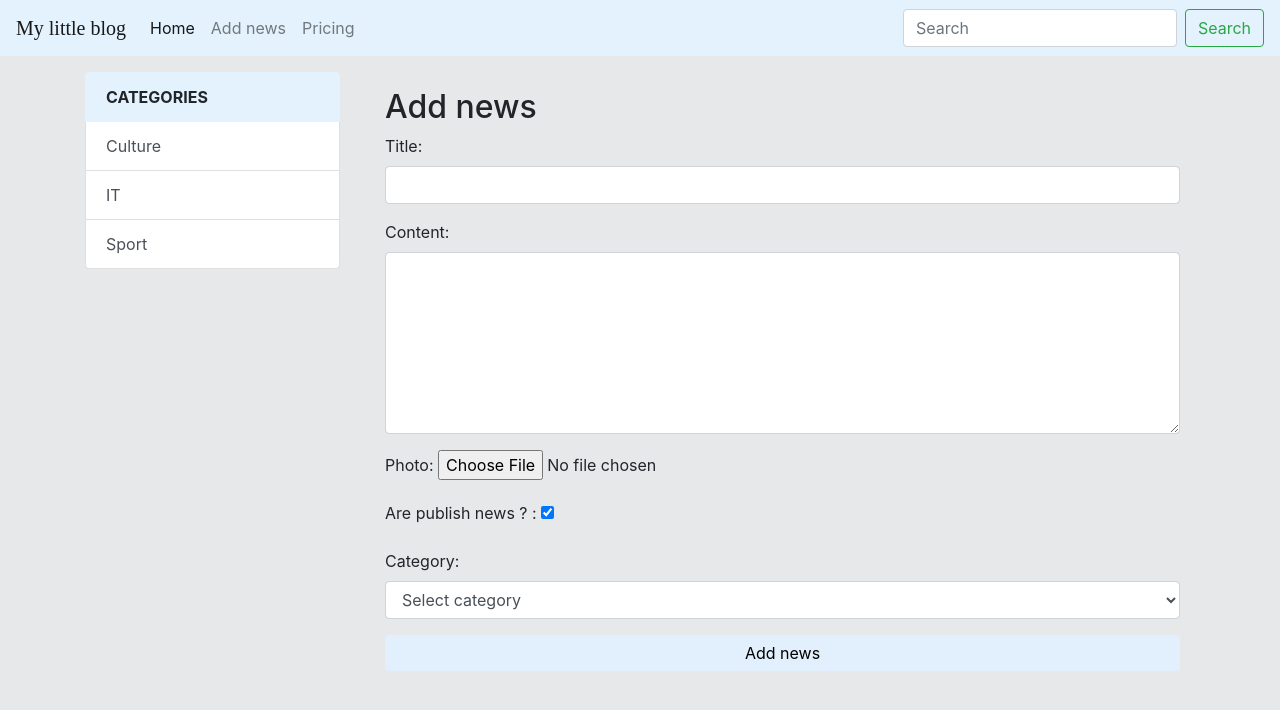
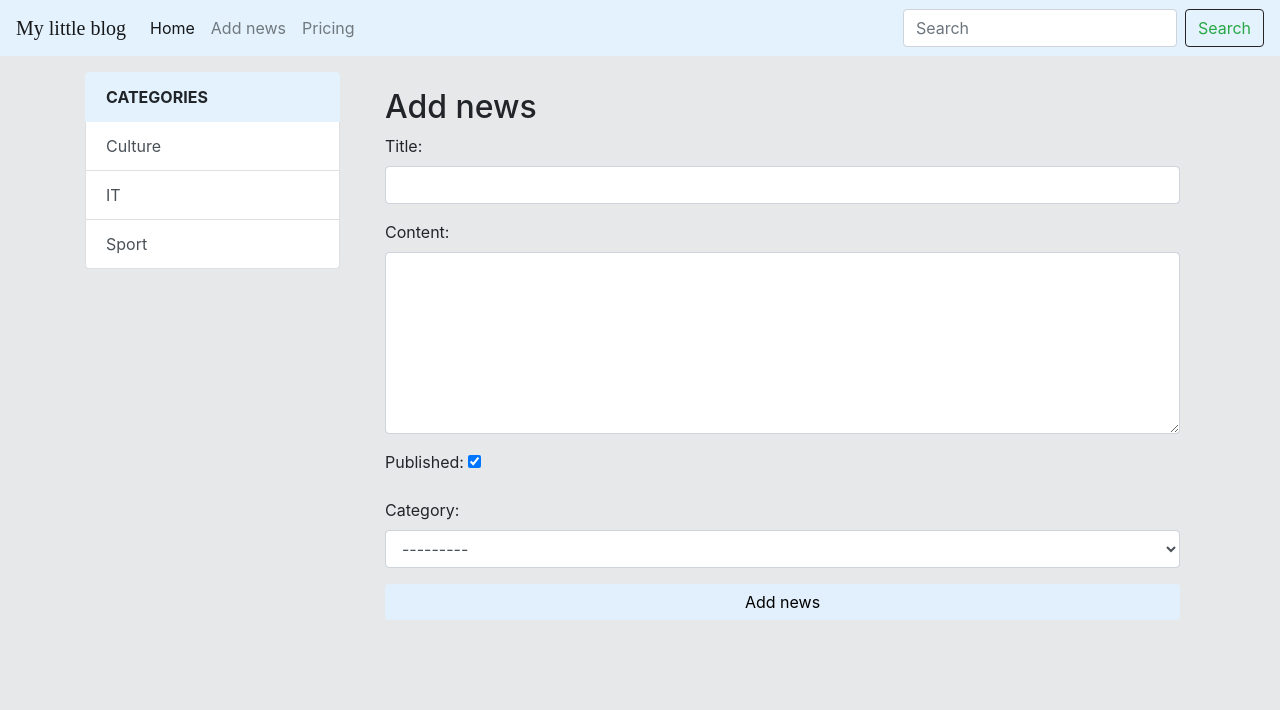
Before and after one commit to semen-ksv/Learning_Django_blog, a Django app: page /news/add_news in a window 1280 px wide. Shown: the top 710 px of the page. Run offline with Django 3.2, Linux system fonts and the light colour scheme; data comes from the database, SQL or seed files in the repository; both versions use the stored data as it was after the commit; some libraries are stand-ins or nearby versions.

Commit message:
remake form with ModelForm

```diff
--- a/news/forms.py
+++ b/news/forms.py
@@ -1,10 +1,23 @@
 from django import forms
 from .models import Category, News
 
-class NewsForm(forms.Form):
-    title = forms.CharField(max_length=200, widget=forms.TextInput(attrs={"class": "form-control"}))
-    content = forms.CharField(widget=forms.Textarea(attrs={"class": "form-control", "rows": 7}))
-    photo = forms.ImageField(required=False)
-    published = forms.BooleanField(label='Are publish news ? ', initial=True, )
-    category = forms.ModelChoiceField(empty_label='Select category', queryset=Category.objects.all(),
-                                      widget=forms.Select(attrs={"class": "form-control"}))
+# class NewsForm(forms.Form):
+#     # форма не связаная с моделями, код дублируеться это минус
+#     title = forms.CharField(max_length=200, widget=forms.TextInput(attrs={"class": "form-control"}))
+#     content = forms.CharField(widget=forms.Textarea(attrs={"class": "form-control", "rows": 7}))
+#     photo = forms.ImageField(required=False)
+#     published = forms.BooleanField(label='Are publish news ? ', initial=True, )
+#     category = forms.ModelChoiceField(empty_label='Select category', queryset=Category.objects.all(),
+#                                       widget=forms.Select(attrs={"class": "form-control"}))
+
+
+class NewsForm(forms.ModelForm):
+    # форма связаная с моделями
+    class Meta:
+        model = News
+        # fields = '__all__'
+        fields = ['title', 'content', 'published', 'category']
+        widgets = {'title': forms.TextInput(attrs={"class": "form-control"}),
+                   'content': forms.Textarea(attrs={"class": "form-control", "rows": 7}),
+                   'category': forms.Select(attrs={"class": "form-control"}),
+                   }
--- a/news/views.py
+++ b/news/views.py
@@ -34,7 +34,8 @@ def add_news(request):
     if request.method == "POST":
         form = NewsForm(request.POST)
         if form.is_valid():
-            article = News.objects.create(**form.cleaned_data)
+            # article = News.objects.create(**form.cleaned_data)
+            article = form.save()
             return redirect(article)
     else:
         form = NewsForm()
--- a/templates/base.html
+++ b/templates/base.html
@@ -43,7 +43,7 @@
         <div style="margin-left: auto;">
             <form class="form-inline my-2 my-lg-0">
                 <input class="form-control mr-sm-2" type="search" placeholder="Search" aria-label="Search">
-                <button class="btn btn-outline-success my-2 my-sm-0" type="submit">Search</button>
+                <button class="btn btn-outline-success my-2 my-sm-0" type="submit" style="border-color: #262424">Search</button>
             </form>
         </div>
     </div>
```
Also changed, not shown: README.md, db.sqlite3, media/photos/2020/06/08/92497443_2639280636183993_3465451627576557568_o.jpg (added), media/photos/2020/06/09/importance-of-a-website.jpg (added), media/photos/2020/06/09/maxresdefault.jpg (added).
